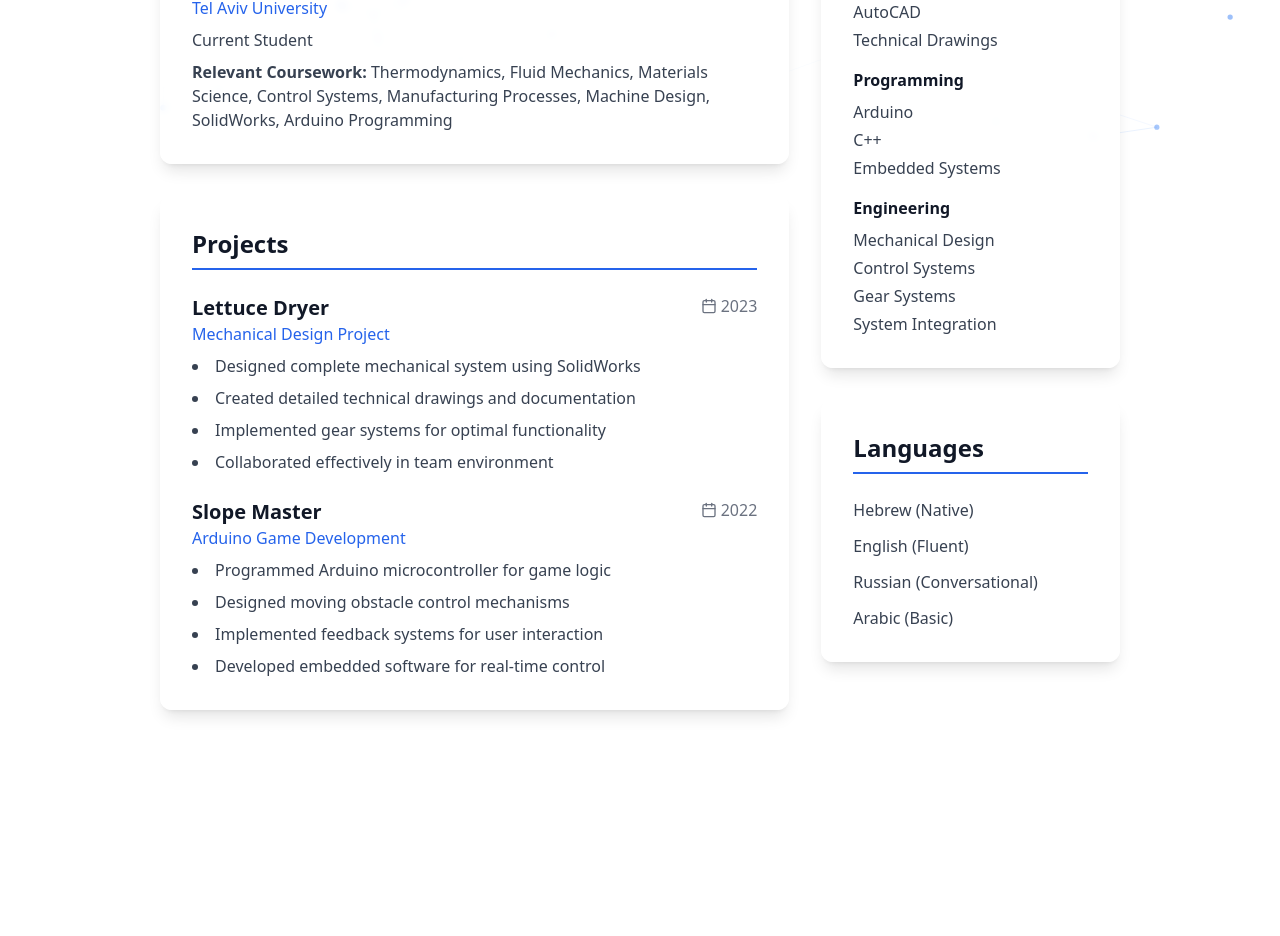
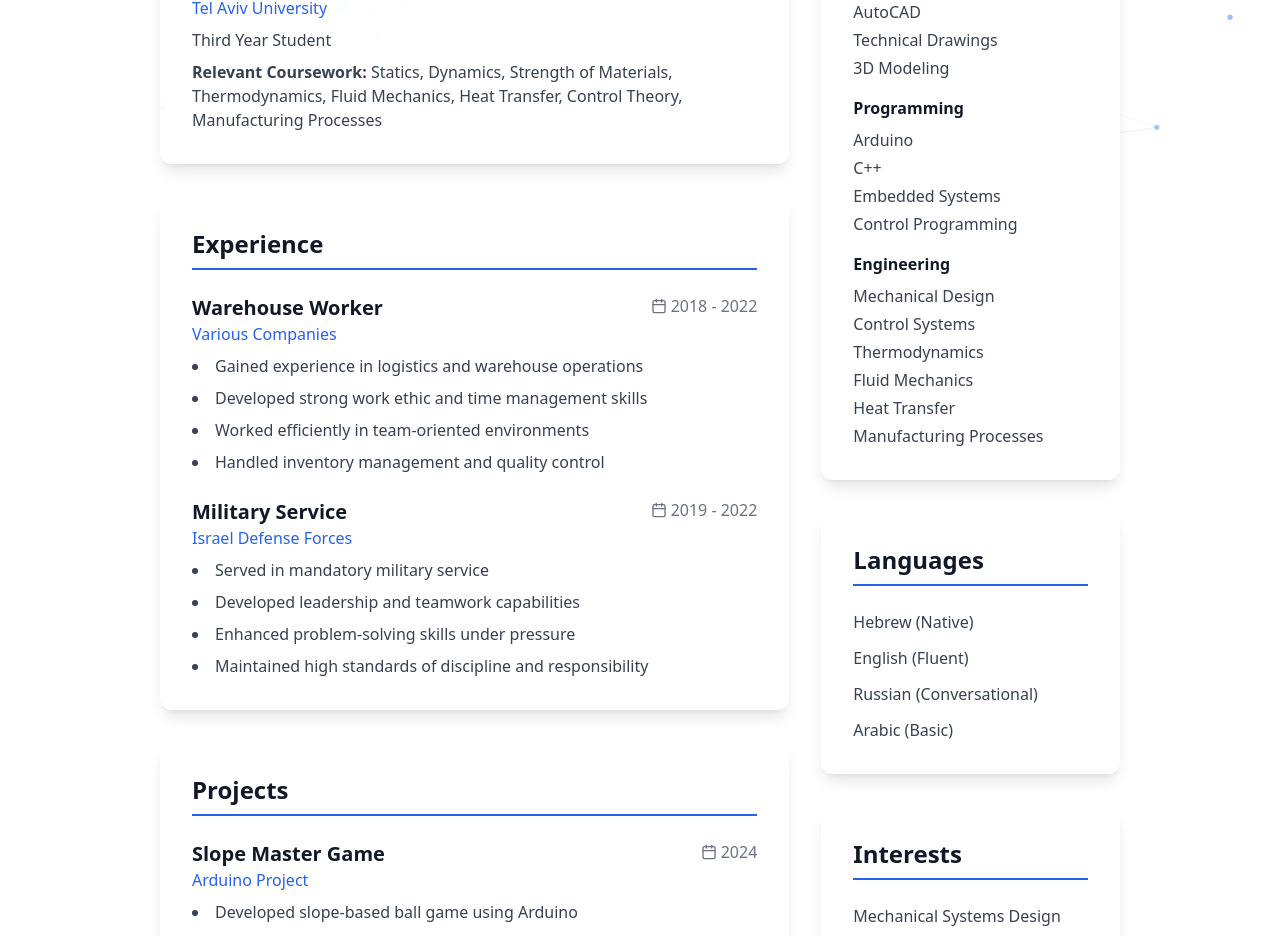
Before and after one commit to tomerari/TOMERARIAN, a React (Vite) app: page /resume in a window 1280 px wide. Shown: the part 654-1590 px from the top of the page. Before the commit the page ends 1412 px from the top, so only its background shows below. Built offline with nearby package versions, Linux system fonts and the light colour scheme.

Commit message:
Add resume download link and content
Updated the resume page with a download link and content from the provided Google Drive link.

```diff
--- a/src/pages/Resume.tsx
+++ b/src/pages/Resume.tsx
@@ -1,8 +1,20 @@
+
 import Navigation from '../components/Navigation';
 import ParticleBackground from '../components/ParticleBackground';
 import { Download, FileText, Calendar, MapPin, Mail, Phone } from 'lucide-react';
+
 const Resume = () => {
-  return <div className="min-h-screen relative">
+  const handleDownloadPDF = () => {
+    const link = document.createElement('a');
+    link.href = 'https://drive.google.com/uc?export=download&id=1z7Icwl_QuquzT4qLlnBugY6Py0VMa9x6';
+    link.download = 'Tomer_Arian_Resume.pdf';
+    document.body.appendChild(link);
+    link.click();
+    document.body.removeChild(link);
+  };
+
+  return (
+    <div className="min-h-screen relative">
       <ParticleBackground />
       <Navigation />
 
@@ -10,7 +22,10 @@ const Resume = () => {
         <div className="animate-fade-in">
           <div className="text-center mb-8">
             <h1 className="text-4xl md:text-5xl font-bold text-black mb-4">Resume</h1>
-            <button className="bg-blue-600 hover:bg-blue-700 text-white px-6 py-3 rounded-lg font-semibold flex items-center space-x-2 mx-auto transition-all duration-200 transform hover:scale-105">
+            <button
+              onClick={handleDownloadPDF}
+              className="bg-blue-600 hover:bg-blue-700 text-white px-6 py-3 rounded-lg font-semibold flex items-center space-x-2 mx-auto transition-all duration-200 transform hover:scale-105"
+            >
               <Download size={20} />
               <span>Download PDF</span>
             </button>
@@ -53,11 +68,55 @@ const Resume = () => {
                       2022 - Present
                     </span>
                   </div>
-                  <p className="text-gray-700 mb-2">Current Student</p>
+                  <p className="text-gray-700 mb-2">Third Year Student</p>
                   <p className="text-gray-700">
-                    <strong>Relevant Coursework:</strong> Thermodynamics, Fluid Mechanics, Materials Science,
-                    Control Systems, Manufacturing Processes, Machine Design, SolidWorks, Arduino Programming
+                    <strong>Relevant Coursework:</strong> Statics, Dynamics, Strength of Materials,
+                    Thermodynamics, Fluid Mechanics, Heat Transfer, Control Theory, Manufacturing Processes
                   </p>
+                </div>
+              </section>
+
+              <section className="bg-white/90 backdrop-blur-sm rounded-xl shadow-lg p-8">
+                <h3 className="text-2xl font-bold text-gray-900 mb-6 border-b-2 border-blue-600 pb-2">Experience</h3>
+
+                <div className="space-y-6">
+                  <div>
+                    <div className="flex justify-between items-start mb-2">
+                      <div>
+                        <h4 className="text-xl font-semibold text-gray-900">Warehouse Worker</h4>
+                        <p className="text-blue-600 font-medium">Various Companies</p>
+                      </div>
+                      <span className="text-gray-500 flex items-center">
+                        <Calendar size={16} className="mr-1" />
+                        2018 - 2022
+                      </span>
+                    </div>
+                    <ul className="text-gray-700 space-y-2 list-disc list-inside">
+                      <li>Gained experience in logistics and warehouse operations</li>
+                      <li>Developed strong work ethic and time management skills</li>
+                      <li>Worked efficiently in team-oriented environments</li>
+                      <li>Handled inventory management and quality control</li>
+                    </ul>
+                  </div>
+
+                  <div>
+                    <div className="flex justify-between items-start mb-2">
+                      <div>
+                        <h4 className="text-xl font-semibold text-gray-900">Military Service</h4>
+                        <p className="text-blue-600 font-medium">Israel Defense Forces</p>
+                      </div>
+                      <span className="text-gray-500 flex items-center">
+                        <Calendar size={16} className="mr-1" />
+                        2019 - 2022
+                      </span>
+                    </div>
+                    <ul className="text-gray-700 space-y-2 list-disc list-inside">
+                      <li>Served in mandatory military service</li>
+                      <li>Developed leadership and teamwork capabilities</li>
+                      <li>Enhanced problem-solving skills under pressure</li>
+                      <li>Maintained high standards of discipline and responsibility</li>
+                    </ul>
+                  </div>
                 </div>
               </section>
 
@@ -65,6 +124,25 @@ const Resume = () => {
                 <h3 className="text-2xl font-bold text-gray-900 mb-6 border-b-2 border-blue-600 pb-2">Projects</h3>
 
                 <div className="space-y-6">
+                  <div>
+                    <div className="flex justify-between items-start mb-2">
+                      <div>
+                        <h4 className="text-xl font-semibold text-gray-900">Slope Master Game</h4>
+                        <p className="text-blue-600 font-medium">Arduino Project</p>
+                      </div>
+                      <span className="text-gray-500 flex items-center">
+                        <Calendar size={16} className="mr-1" />
+                        2024
+                      </span>
+                    </div>
+                    <ul className="text-gray-700 space-y-2 list-disc list-inside">
+                      <li>Developed slope-based ball game using Arduino</li>
+                      <li>Programmed microcontroller for game logic and control</li>
+                      <li>Implemented moving obstacle mechanisms</li>
+                      <li>Applied embedded systems and control theory concepts</li>
+                    </ul>
+                  </div>
+
                   <div>
                     <div className="flex justify-between items-start mb-2">
                       <div>
@@ -79,27 +157,8 @@ const Resume = () => {
                     <ul className="text-gray-700 space-y-2 list-disc list-inside">
                       <li>Designed complete mechanical system using SolidWorks</li>
                       <li>Created detailed technical drawings and documentation</li>
-                      <li>Implemented gear systems for optimal functionality</li>
-                      <li>Collaborated effectively in team environment</li>
-                    </ul>
-                  </div>
-
-                  <div>
-                    <div className="flex justify-between items-start mb-2">
-                      <div>
-                        <h4 className="text-xl font-semibold text-gray-900">Slope Master</h4>
-                        <p className="text-blue-600 font-medium">Arduino Game Development</p>
-                      </div>
-                      <span className="text-gray-500 flex items-center">
-                        <Calendar size={16} className="mr-1" />
-                        2022
-                      </span>
-                    </div>
-                    <ul className="text-gray-700 space-y-2 list-disc list-inside">
-                      <li>Programmed Arduino microcontroller for game logic</li>
-                      <li>Designed moving obstacle control mechanisms</li>
-                      <li>Implemented feedback systems for user interaction</li>
-                      <li>Developed embedded software for real-time control</li>
+                      <li>Implemented gear systems and mechanical components</li>
+                      <li>Collaborated effectively in team design environment</li>
                     </ul>
                   </div>
                 </div>
@@ -114,21 +173,27 @@ const Resume = () => {
                   <div>
                     <h4 className="font-semibold text-gray-900 mb-2">CAD Software</h4>
                     <div className="space-y-1">
-                      {['SolidWorks', 'AutoCAD', 'Technical Drawings'].map(skill => <div key={skill} className="text-gray-700">{skill}</div>)}
+                      {['SolidWorks', 'AutoCAD', 'Technical Drawings', '3D Modeling'].map(skill => (
+                        <div key={skill} className="text-gray-700">{skill}</div>
+                      ))}
                     </div>
                   </div>
 
                   <div>
                     <h4 className="font-semibold text-gray-900 mb-2">Programming</h4>
                     <div className="space-y-1">
-                      {['Arduino', 'C++', 'Embedded Systems'].map(skill => <div key={skill} className="text-gray-700">{skill}</div>)}
+                      {['Arduino', 'C++', 'Embedded Systems', 'Control Programming'].map(skill => (
+                        <div key={skill} className="text-gray-700">{skill}</div>
+                      ))}
                     </div>
                   </div>
 
                   <div>
                     <h4 className="font-semibold text-gray-900 mb-2">Engineering</h4>
                     <div className="space-y-1">
-                      {['Mechanical Design', 'Control Systems', 'Gear Systems', 'System Integration'].map(skill => <div key={skill} className="text-gray-700">{skill}</div>)}
+                      {['Mechanical Design', 'Control Systems', 'Thermodynamics', 'Fluid Mechanics', 'Heat Transfer', 'Manufacturing Processes'].map(skill => (
+                        <div key={skill} className="text-gray-700">{skill}</div>
+                      ))}
                     </div>
                   </div>
                 </div>
@@ -138,13 +203,27 @@ const Resume = () => {
                 <h3 className="text-2xl font-bold text-gray-900 mb-6 border-b-2 border-blue-600 pb-2">Languages</h3>
 
                 <div className="space-y-3">
-                  {['Hebrew (Native)', 'English (Fluent)', 'Russian (Conversational)', 'Arabic (Basic)'].map(lang => <div key={lang} className="text-gray-700">{lang}</div>)}
+                  {['Hebrew (Native)', 'English (Fluent)', 'Russian (Conversational)', 'Arabic (Basic)'].map(lang => (
+                    <div key={lang} className="text-gray-700">{lang}</div>
+                  ))}
+                </div>
+              </section>
+
+              <section className="bg-white/90 backdrop-blur-sm rounded-xl shadow-lg p-8">
+                <h3 className="text-2xl font-bold text-gray-900 mb-6 border-b-2 border-blue-600 pb-2">Interests</h3>
+
+                <div className="space-y-2">
+                  {['Mechanical Systems Design', 'Embedded Programming', 'Control Systems', 'Manufacturing Innovation', 'Technology Integration'].map(interest => (
+                    <div key={interest} className="text-gray-700">{interest}</div>
+                  ))}
                 </div>
               </section>
             </div>
           </div>
         </div>
       </main>
-    </div>;
+    </div>
+  );
 };
+
 export default Resume;
```
